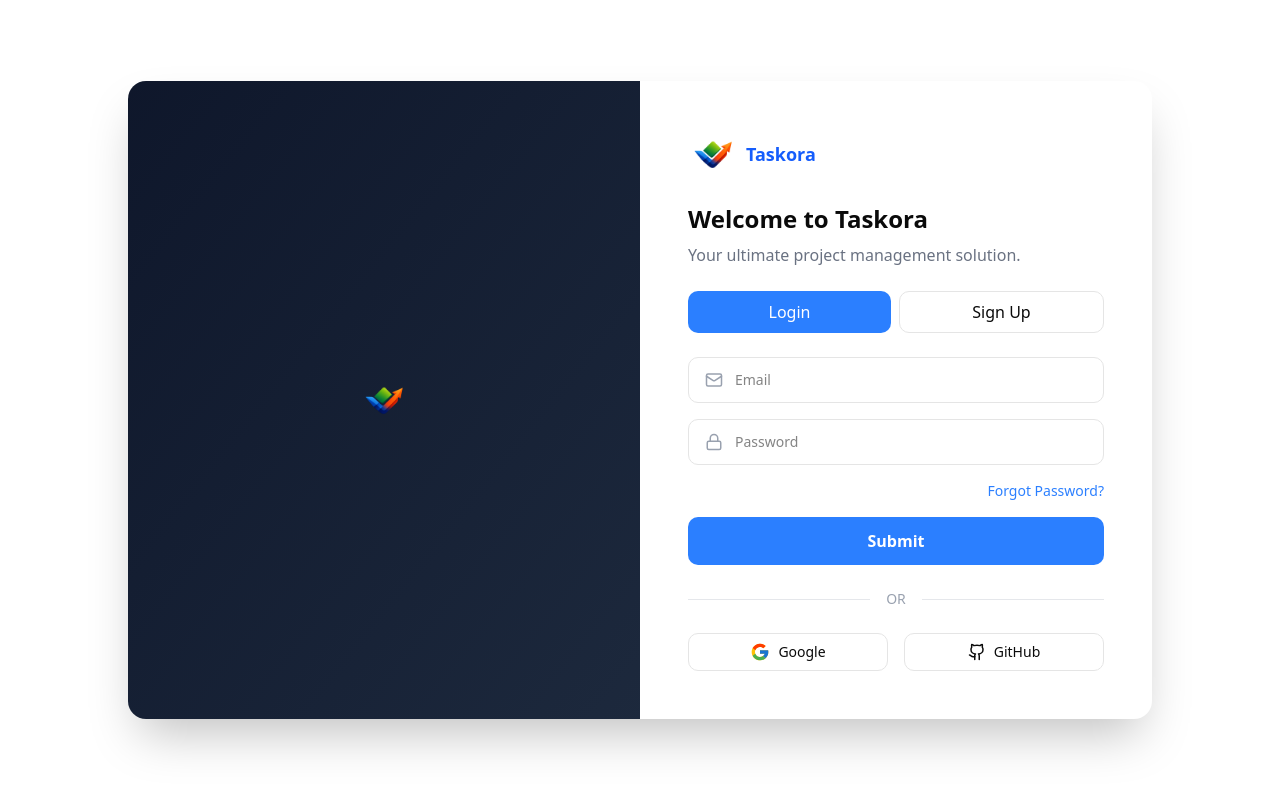
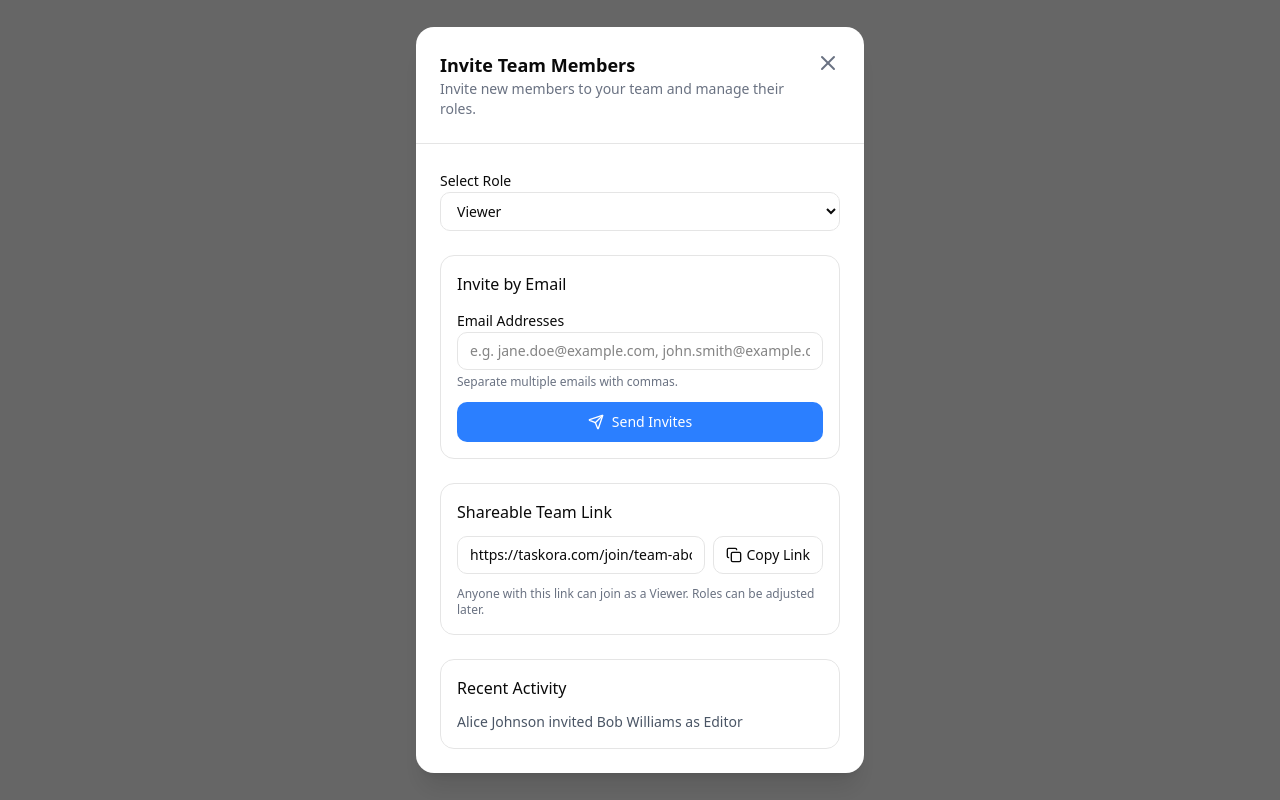
Before and after one commit to hemantgupta98/Taskora, a Next.js app in the folder taskora/: page / in a window 1280 px wide. Built offline with nearby package versions, Linux system fonts and the light colour scheme.

Commit message:
working on Invite Team Pop-up

```diff
--- /dev/null
+++ b/taskora/app/components/InviteTeamModal.tsx
@@ -0,0 +1,104 @@
+"use client";
+
+// COMPLETE Invite Team Members modal UI
+// Stack: Next.js App Router + React + TypeScript + TailwindCSS
+// Place this file anywhere, e.g. components/InviteTeamModal.tsx
+
+import { X, Send, Copy } from "lucide-react";
+import { useState } from "react";
+
+export default function InviteTeamModal({ onClose }: { onClose?: () => void }) {
+  const [role, setRole] = useState("Viewer");
+  const [emails, setEmails] = useState("");
+
+  return (
+    <div className="fixed inset-0 z-50 flex items-center justify-center bg-black/60">
+      <div className="w-full max-w-md bg-white rounded-2xl shadow-xl overflow-hidden">
+        {/* Header */}
+        <div className="flex items-start justify-between p-6 border-b">
+          <div>
+            <h2 className="text-lg font-semibold">Invite Team Members</h2>
+            <p className="text-sm text-gray-500">
+              Invite new members to your team and manage their roles.
+            </p>
+          </div>
+          <button onClick={onClose}>
+            <X className="text-gray-500" type="close" />
+          </button>
+        </div>
+
+        {/* Content */}
+        <div className="p-6 space-y-6">
+          {/* Role */}
+          <div className="space-y-2">
+            <label className="text-sm font-medium">Select Role</label>
+            <select
+              value={role}
+              onChange={(e) => setRole(e.target.value)}
+              className="w-full border rounded-lg px-3 py-2 text-sm outline-none focus:ring-2 focus:ring-blue-500"
+            >
+              <option>Viewer</option>
+              <option>Editor</option>
+              <option>Admin</option>
+            </select>
+          </div>
+
+          {/* Invite by Email */}
+          <div className="border rounded-xl p-4 space-y-3">
+            <h3 className="font-medium">Invite by Email</h3>
+            <div className="space-y-1">
+              <label className="text-sm">Email Addresses</label>
+              <input
+                value={emails}
+                onChange={(e) => setEmails(e.target.value)}
+                placeholder="e.g. jane.doe@example.com, john.smith@example.com"
+                className="w-full border rounded-lg px-3 py-2 text-sm"
+              />
+              <p className="text-xs text-gray-500">
+                Separate multiple emails with commas.
+              </p>
+            </div>
+            <button className="w-full flex items-center justify-center gap-2 bg-blue-500 text-white py-2.5 rounded-lg text-sm font-medium">
+              <Send size={16} /> Send Invites
+            </button>
+          </div>
+
+          {/* Shareable Link */}
+          <div className="border rounded-xl p-4 space-y-3">
+            <h3 className="font-medium">Shareable Team Link</h3>
+            <div className="flex items-center gap-2">
+              <input
+                readOnly
+                value="https://taskora.com/join/team-abc-123"
+                className="flex-1 border rounded-lg px-3 py-2 text-sm"
+              />
+              <button className="flex items-center gap-1 px-3 py-2 border rounded-lg text-sm">
+                <Copy size={16} /> Copy Link
+              </button>
+            </div>
+            <p className="text-xs text-gray-500">
+              Anyone with this link can join as a Viewer. Roles can be adjusted
+              later.
+            </p>
+          </div>
+
+          {/* Recent Activity */}
+          <div className="border rounded-xl p-4 space-y-3">
+            <h3 className="font-medium">Recent Activity</h3>
+            <div className="flex items-center gap-3 text-sm">
+              {/*<img
+                src="https://i.pravatar.cc/32"
+                className="w-8 h-8 rounded-full"
+              />* */}
+
+              <p className="text-gray-600">
+                <span className="font-medium">Alice Johnson</span> invited
+                <span className="font-medium"> Bob Williams</span> as Editor
+              </p>
+            </div>
+          </div>
+        </div>
+      </div>
+    </div>
+  );
+}
--- a/taskora/app/layout.tsx
+++ b/taskora/app/layout.tsx
@@ -1,6 +1,6 @@
 import type { Metadata } from "next";
 import { Geist, Geist_Mono } from "next/font/google";
-
+import InviteTeam from "./components/InviteTeamModal";
 import Auth from "./components/Auth";
 
 import "./globals.css";
@@ -27,7 +27,7 @@ export default function RootLayout({
   return (
     <html lang="en">
       <body>
-        <Auth />
+        <InviteTeam />
         <main>{children}</main>
       </body>
     </html>
```
